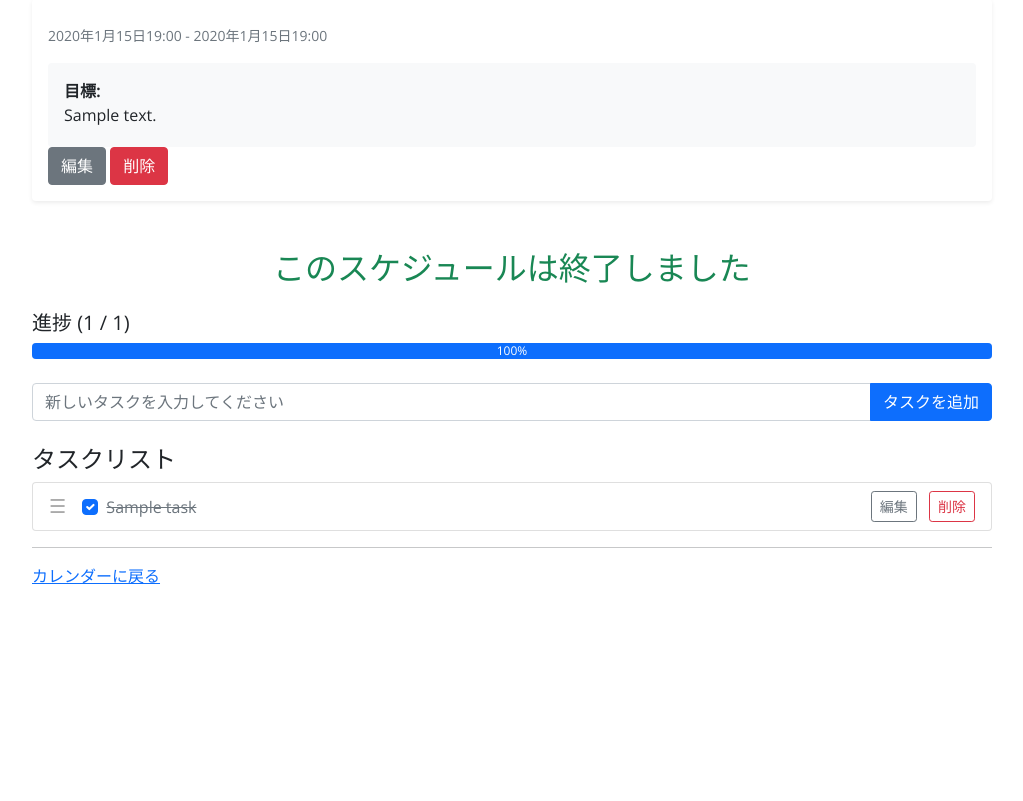
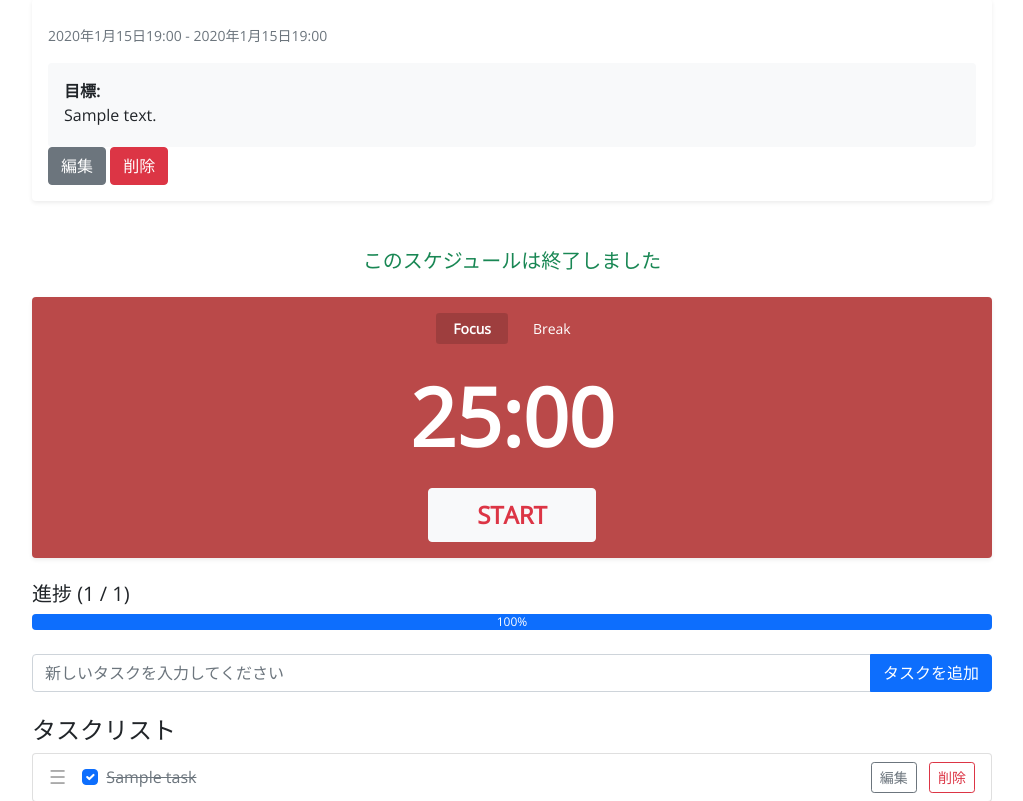
Before and after one commit to 07KazumaAoyama29/mainPage, a Django app: page /schedule/schedule/1/ in a window 1280 px wide. Shown: the part 103-904 px from the top of the page, without its empty margins (128-1151 px from the left). Before the commit the page ends 687 px from the top, so only its background shows below. Run offline with Django 5.2, Linux system fonts and the light colour scheme; a user stored in the database is signed in; tables that the repository leaves empty hold one stand-in row (values such as "Sample post"); parts of the project's set-up code (start-up, migrations or seed data) failed here and were passed over; some libraries are stand-ins or nearby versions.

Commit message:
add timer

```diff
--- a/mainpages/templates/mainpages/home.html
+++ b/mainpages/templates/mainpages/home.html
@@ -65,16 +65,13 @@
                     <div class="col-md-10 mx-auto">
                         <div class="card shadow-sm">
                             <div class="card-body">
-                                <p class="text-muted text-center mb-3 small">
-                                    ※ 予定は自動更新されますが、詳細は非公開となっています。<br>
-                                    (This schedule is read-only.)
-                                </p>
                                 <div id='public-calendar'></div>
                             </div>
                         </div>
                     </div>
                 </div>
             </div>
+
         </section>
 
         <script src='https://cdn.jsdelivr.net/npm/fullcalendar@6.1.14/index.global.min.js'></script>
--- a/todo/templates/todo/schedule_detail.html
+++ b/todo/templates/todo/schedule_detail.html
@@ -25,57 +25,165 @@
 {% endblock header %}
 
 {% block content %}
-<h2 id="countdown-timer" class="text-center text-primary mb-4">計算中...</h2>
+<h5 id="countdown-timer" class="text-center text-muted mb-4">計算中...</h5>
 
-  <div id="task-section">
+<div class="card mb-4 shadow-sm border-0" id="pomo-container" style="background-color: #ba4949; color: white; transition: background-color 0.5s;">
+    <div class="card-body text-center">
+        <div class="d-flex justify-content-center gap-2 mb-4">
+            <button id="btn-focus" class="btn btn-sm text-white fw-bold px-3"
+                    style="background-color: rgba(0,0,0,0.15);"
+                    onclick="switchMode('focus')">Focus</button>
+
+            <button id="btn-break" class="btn btn-sm text-white px-3"
+                    style="background-color: transparent;"
+                    onclick="switchMode('break')">Break</button>
+        </div>
+
+        <div class="display-1 fw-bold mb-4" id="timer-display" style="cursor: pointer;" onclick="editTimer()" title="クリックして時間を変更">
+            25:00
+        </div>
+
+        <button id="action-btn" class="btn btn-light text-danger fw-bold px-5 py-2 fs-4" onclick="toggleTimer()">
+            START
+        </button>
+    </div>
+</div>
+<div id="task-section">
     {% include 'todo/partials/task_list_and_progress.html' %}
-  </div>
-  <hr>
-  <a href="{% url 'todo:calendar' %}">カレンダーに戻る</a>
+</div>
+<hr>
+<a href="{% url 'todo:calendar' %}">カレンダーに戻る</a>
 {% endblock content %}
 
 {% block extra_js %}
 <script>
-  // Djangoテンプレートから終了時刻の文字列を取得
   const endTimeString = "{{ schedule.end_time.isoformat }}";
-
-  // 終了時刻をJavaScriptのDateオブジェクトに変換
   const endTime = new Date(endTimeString);
-
-  // タイマーを表示するHTML要素を取得
   const timerElement = document.getElementById('countdown-timer');
 
-  // 1秒ごとに関数を実行する
   const countdownInterval = setInterval(() => {
-    // 現在時刻を取得
     const now = new Date();
-
-    // 終了時刻までの残り時間をミリ秒で計算
     const remainingTime = endTime - now;
 
-    // もし残り時間があれば
     if (remainingTime > 0) {
-      // ミリ秒を時、分、秒に変換
       const hours = Math.floor((remainingTime / (1000 * 60 * 60)) % 24);
       const minutes = Math.floor((remainingTime / 1000 / 60) % 60);
       const seconds = Math.floor((remainingTime / 1000) % 60);
-
-      // 2桁になるように0で埋める
       const paddedHours = String(hours).padStart(2, '0');
       const paddedMinutes = String(minutes).padStart(2, '0');
       const paddedSeconds = String(seconds).padStart(2, '0');
-
-      // HTML要素のテキストを更新
-      timerElement.textContent = `終了まであと ${paddedHours} 時間 ${paddedMinutes} 分 ${paddedSeconds} 秒`;
+      timerElement.textContent = `スケジュール終了まで: ${paddedHours}:${paddedMinutes}:${paddedSeconds}`;
     } else {
-      // 残り時間がなければ「終了しました」と表示
       timerElement.textContent = "このスケジュールは終了しました";
-      timerElement.classList.remove('text-primary');
+      timerElement.classList.remove('text-muted');
       timerElement.classList.add('text-success');
-      // インターバルを停止
       clearInterval(countdownInterval);
     }
-  }, 1000); // 1000ミリ秒 = 1秒ごと
+  }, 1000);
+</script>
+
+<script>
+let timerInterval = null;
+let timeLeft = 25 * 60; // 秒単位
+let isRunning = false;
+
+const alarmSound = new Audio('https://actions.google.com/sounds/v1/alarms/beep_short.ogg');
+// 音量を調整 (0.0 〜 1.0)
+alarmSound.volume = 0.5;
+
+const pomoContainer = document.getElementById('pomo-container');
+const timerDisplay = document.getElementById('timer-display');
+const actionBtn = document.getElementById('action-btn');
+const btnFocus = document.getElementById('btn-focus');
+const btnBreak = document.getElementById('btn-break');
+
+// モード設定（2種類）
+const modes = {
+    focus: { time: 25, color: '#ba4949', text: 'text-danger' },
+    break: { time: 15, color: '#38858a', text: 'text-info' }
+};
+let currentMode = 'focus';
+
+function updateDisplay() {
+    const m = Math.floor(timeLeft / 60);
+    const s = timeLeft % 60;
+    timerDisplay.textContent = `${String(m).padStart(2, '0')}:${String(s).padStart(2, '0')}`;
+}
+
+function switchMode(mode) {
+    pauseTimer();
+    currentMode = mode;
+    timeLeft = modes[mode].time * 60;
+
+    // 背景色の変更
+    pomoContainer.style.backgroundColor = modes[mode].color;
+
+    // STARTボタンの文字色変更
+    // 一旦クラスをリセットして再設定（正規表現でtext-〇〇を置換）
+    actionBtn.className = actionBtn.className.replace(/text-[a-z]+/, modes[mode].text);
+
+    // タブの見た目変更（選択中は少し濃く、非選択は透明）
+    if (mode === 'focus') {
+        btnFocus.style.backgroundColor = "rgba(0,0,0,0.15)";
+        btnFocus.style.fontWeight = "bold";
+        btnBreak.style.backgroundColor = "transparent";
+        btnBreak.style.fontWeight = "normal";
+    } else {
+        btnBreak.style.backgroundColor = "rgba(0,0,0,0.15)";
+        btnBreak.style.fontWeight = "bold";
+        btnFocus.style.backgroundColor = "transparent";
+        btnFocus.style.fontWeight = "normal";
+    }
+
+    updateDisplay();
+}
+
+function toggleTimer() {
+    if (isRunning) {
+        pauseTimer();
+    } else {
+        startTimer();
+    }
+}
+
+function startTimer() {
+    isRunning = true;
+    actionBtn.textContent = 'STOP';
+    // ボタンの押し込み効果（お好みで）
+    actionBtn.classList.add('shadow-none');
+    actionBtn.style.transform = "translateY(2px)";
+
+    timerInterval = setInterval(() => {
+        if (timeLeft > 0) {
+            timeLeft--;
+            updateDisplay();
+        } else {
+            pauseTimer();
+            alarmSound.play().catch(e => console.log("音声再生エラー:", e));
+            alert(currentMode === 'focus' ? "休憩しましょう！" : "集中に戻りましょう！");
+        }
+    }, 1000);
+}
+
+function pauseTimer() {
+    isRunning = false;
+    actionBtn.textContent = 'START';
+    actionBtn.classList.remove('shadow-none');
+    actionBtn.style.transform = "translateY(0)";
+    if (timerInterval) clearInterval(timerInterval);
+}
+
+function editTimer() {
+    pauseTimer();
+    let input = prompt("タイマーの時間（分）を入力してください:", Math.floor(timeLeft / 60));
+    if (input !== null && !isNaN(input) && input > 0) {
+        timeLeft = Math.round(parseFloat(input) * 60);
+        updateDisplay();
+    }
+}
+
+// 初期化
+updateDisplay();
 </script>
 
 <script>
@@ -85,23 +193,11 @@ document.addEventListener('DOMContentLoaded', (event) => {
         new Sortable(taskList, {
             handle: '.drag-handle',
             animation: 150,
-            // ドラッグ＆ドロップ操作が完了したときにこの関数が呼ばれる
             onEnd: function (evt) {
-                // 並び替えられた後のすべてのinput要素を取得
                 const inputs = taskList.querySelectorAll('input[name="task_pks"]');
-
-                // input要素からvalue（タスクのID）を取り出して配列にする
                 const taskIds = Array.from(inputs).map(input => input.value);
-
-                // HTMXを使ってサーバーに新しい順序を送信
                 htmx.ajax('POST', '{% url "todo:reorder_tasks" %}', {
-                    // 送信するデータ
-                    values: {
-                        // 'task_pks'というキーで、IDの配列を渡す
-                        // Django側は request.POST.getlist('task_pks') で受け取る
-                        'task_pks': taskIds
-                    },
-                    // DjangoのCSRFトークンをヘッダーに含める
+                    values: {'task_pks': taskIds},
                     headers: {'X-CSRFToken': '{{ csrf_token }}'}
                 });
             }
```
